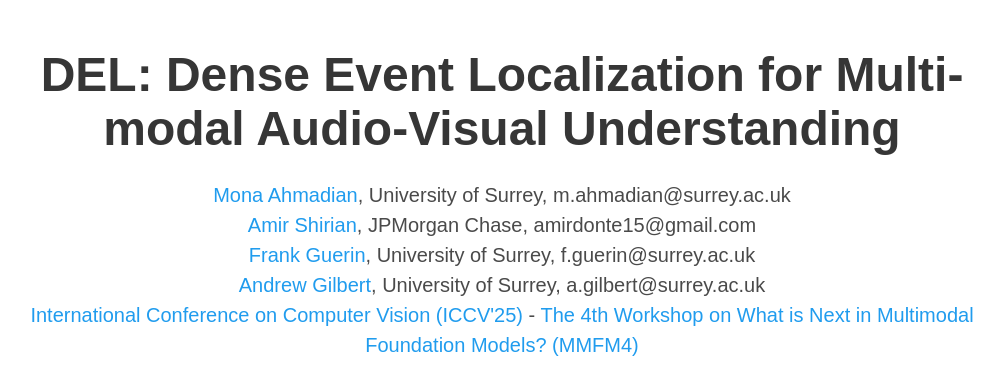
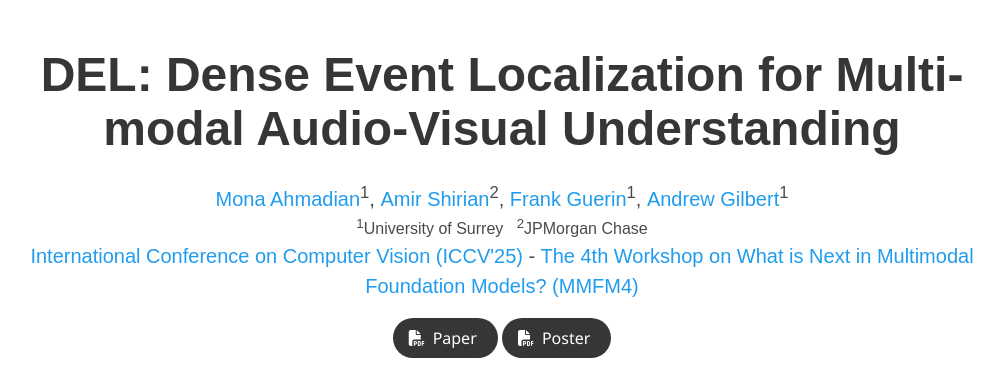
Before and after one commit to andrewjohngilbert/DEL_ICCV, a plain HTML site: page index.html in a window 1280 px wide. Shown: the top 365 px of the page, without its empty margins (138-1142 px from the left). Drawn offline with nearby package versions, Linux system fonts and the light colour scheme; some icons are missing; a web font is replaced by a local one.

Commit message:
Update author formatting and affiliations in index.html
Authors are now listed with superscripted affiliation numbers, and a new line clarifies institutional affiliations. This improves clarity and presentation of author information.

```diff
--- a/index.html
+++ b/index.html
@@ -90,11 +90,25 @@ href="https://cdn.jsdelivr.net/gh/jpswalsh/academicons@1/css/academicons.min.css
         <div class="column has-text-centered">
           <h1 class="title is-1 publication-title">DEL: Dense Event Localization for Multi-modal Audio-Visual Understanding</h1>
           <div class="is-size-5 publication-authors">
-  <span class="author-block"><a href="https://www.linkedin.com/in/mona-ahmadian-57853521a/" target="_blank">Mona Ahmadian</a>, University of Surrey, m.ahmadian@surrey.ac.uk</span><br>
-  <span class="author-block"><a href="https://uk.linkedin.com/in/amir-shirian-6675587b" target="_blank">Amir Shirian</a>, JPMorgan Chase, amirdonte15@gmail.com</span><br>
-  <span class="author-block"><a href="https://www.surrey.ac.uk/people/frank-guerin" target="_blank">Frank Guerin</a>, University of Surrey, f.guerin@surrey.ac.uk</span><br>
-  <span class="author-block"><a href="https://andrewjohngilbert.github.io/" target="_blank">Andrew Gilbert</a>, University of Surrey, a.gilbert@surrey.ac.uk</span>
-</div>
+            <span class="author-block">
+              <a href="https://www.linkedin.com/in/mona-ahmadian-57853521a/" target="_blank">Mona Ahmadian</a><sup>1</sup>,
+            </span>
+            <span class="author-block">
+              <a href="https://uk.linkedin.com/in/amir-shirian-6675587b" target="_blank">Amir Shirian</a><sup>2</sup>,
+            </span>
+            <span class="author-block">
+              <a href="https://www.surrey.ac.uk/people/frank-guerin" target="_blank">Frank Guerin</a><sup>1</sup>,
+            </span>
+            <span class="author-block">
+              <a href="https://andrewjohngilbert.github.io/" target="_blank">Andrew Gilbert</a><sup>1</sup>
+            </span>
+          </div>
+
+          <div class="is-size-6 publication-authors">
+            <span class="author-block"><sup>1</sup>University of Surrey &nbsp; <sup>2</sup>JPMorgan Chase</span>
+          </div>
+
+
 <div class="is-size-5 publication-authors">
   <span class="author-block">
     <a href="https://iccv2025.thecvf.com/" target="_blank">International Conference on Computer Vision (ICCV'25)</a> -
```
